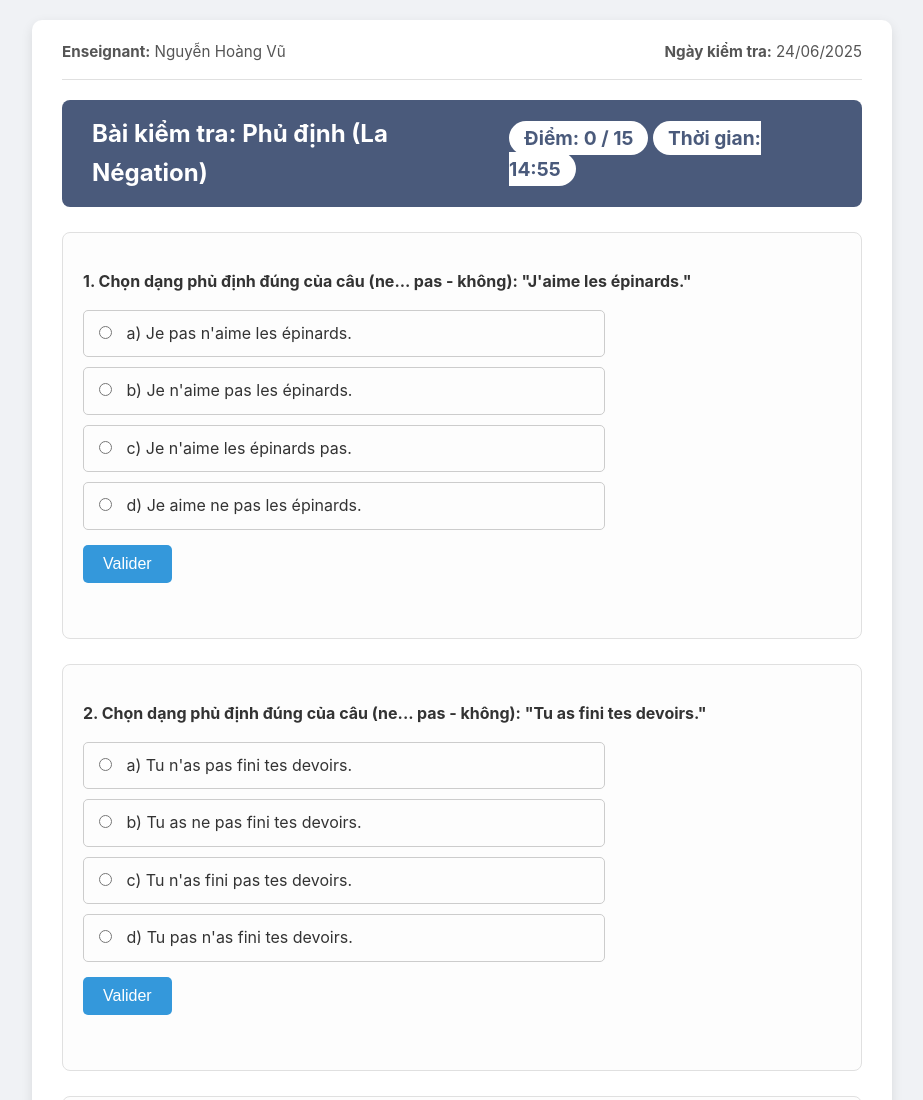
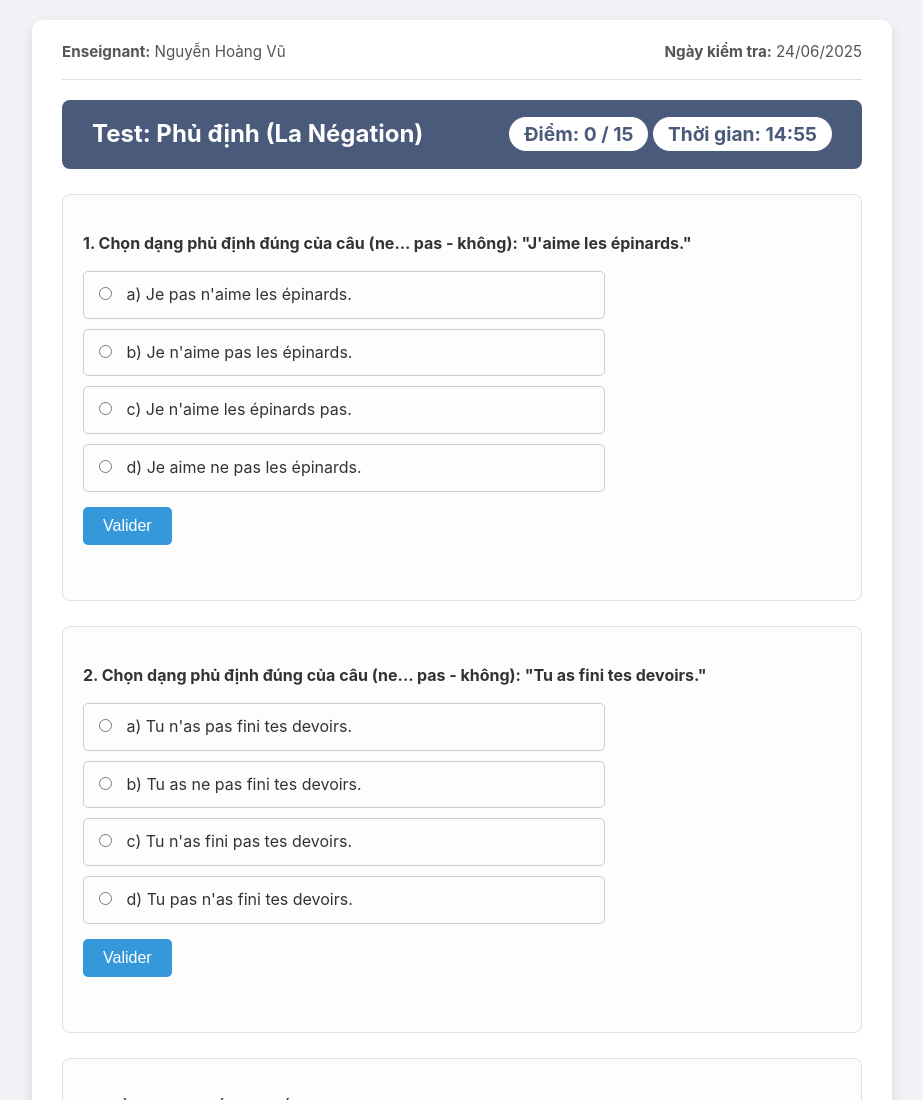
Before and after one commit to HoangVu-TiengPhap/tiengphap.github.io, a plain HTML site: page negation_01.html in a window 1280 px wide. Shown: the top 1100 px of the page, without its empty margins (178-1101 px from the left). Drawn offline with Linux system fonts and the light colour scheme.

Commit message:
negation_01.html

```diff
--- a/negation_01.html
+++ b/negation_01.html
@@ -175,7 +175,7 @@ Released under the MIT license: http://jsbin.mit-license.org
         </div>
 
         <div class="quiz-status-bar">
-            <h1>Bài kiểm tra: Phủ định (La Négation)</h1>
+            <h1>Test: Phủ định (La Négation)</h1>
             <div>
                 <span id="score-display">Điểm: 0 / 15</span>
                 <span id="timer-display">Thời gian: 15:00</span>
```
